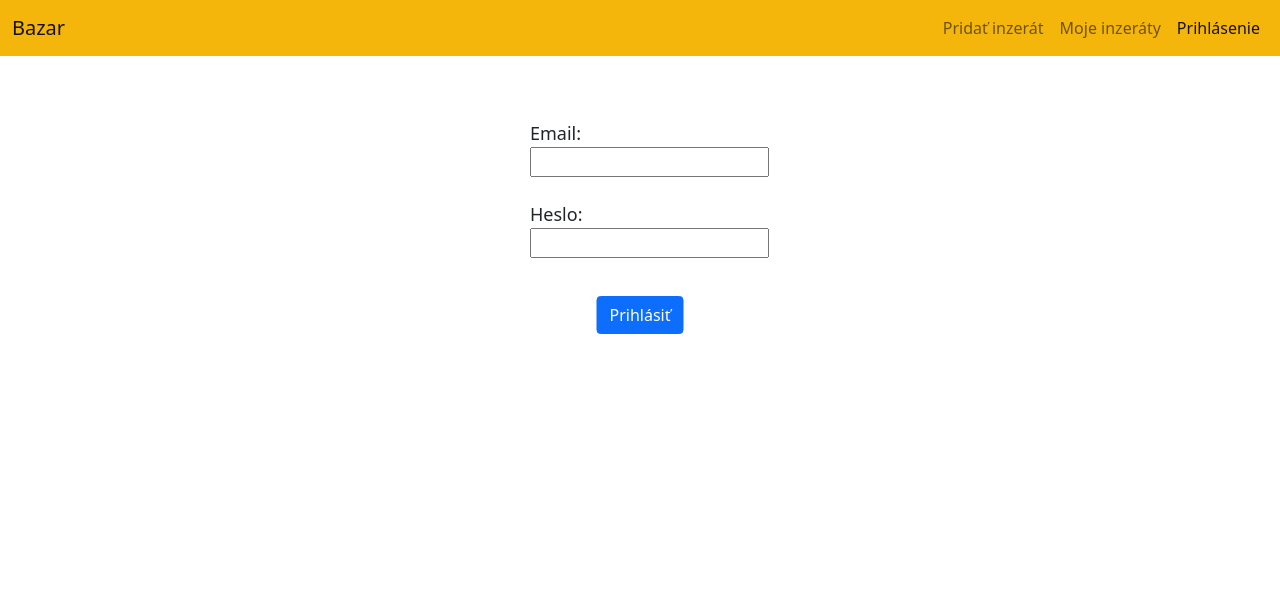
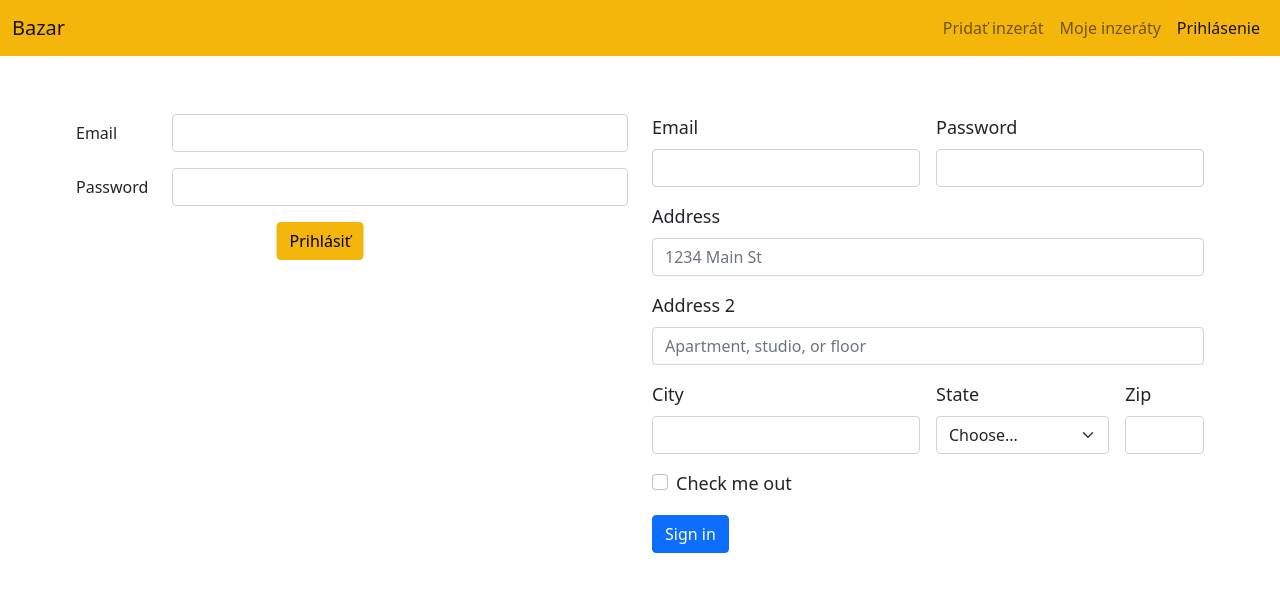
Before and after one commit to RiTo0000/bazar, a PHP site: page /login.php in a window 1280 px wide. Shown: the top 609 px of the page. Run offline with PHP 8.4, Linux system fonts and the light colour scheme.

Commit message:
login logout deleteUser zacata registracia

```diff
--- a/www/DBStorage.php
+++ b/www/DBStorage.php
@@ -35,19 +35,32 @@ class DBStorage
 
     }
 
-    public function updateUserInfo($email, $password, $name, $surname) {
-        $sql = "SELECT * FROM users where email = '".$email."' AND password = '".$password."'";
+    public function updateUserInfo($origEmail, $email, $password, $name, $surname) {
+        $sql = "UPDATE users SET email = '".$email."', password = '".$password."', meno = '".$name."', priezvisko = '".$surname."' where email = '".$origEmail."'";
+
+        $res = $this->conn->prepare($sql);
+        $res->execute();
+        $_SESSION["name"] = $email;
+    }
+
+    public function readFromTable($email, $columName) {
+        $sql = "SELECT * FROM users where email = '".$email."'";
 
         $res = $this->conn->query($sql);
         $res->fetchAll();
         $res->execute();
 
-        foreach($res as $row) {
-            return true;
+        foreach ($res as $user) {
+            return $user[$columName];
         }
 
-        return false;
+    }
 
+    public function deleteUser($email) {
+        $sql = "DELETE FROM users where email = '".$email."'";
+
+        $res = $this->conn->prepare($sql);
+        $res->execute();
     }
 }
 ?>
--- a/www/css/style.css
+++ b/www/css/style.css
@@ -9,7 +9,6 @@
 /* prihlasovanie*/
 #loginForm {
     margin: 5% auto;
-    width: 220px;
 }
 
 label {
@@ -19,8 +18,18 @@ label {
 #btnLogin {
     margin: auto;
     position: absolute;
-    left: 50%;
-    transform: translate(-50%, 100%);
+    left: 25%;
+    transform: translate(-50%, 0);
+
+    color: black;
+    background-color: #F5B60C;
+    border-color: #F5B60C;
+}
+
+#btnLogin:hover {
+    color: black;
+    background-color: #F5B60C;
+    border-color: #F5B60C;
 }
 
 /*grid*/
@@ -48,4 +57,59 @@ i {
     margin-left: 50%;
     margin-top: 10px;
     transform: translate(-50%,0%);
+
+    color: black;
+    background-color: #F5B60C;
+    border-color: #F5B60C;
 }
+
+#btnUpdateInfo:hover {
+
+    color: black;
+    background-color: #F5B60C;
+    border-color: #F5B60C;
+}
+
+#btnLogout {
+    margin: 10px;
+    margin-left: 95%;
+
+    color: black;
+    background-color: #F5B60C;
+    border-color: #F5B60C;
+}
+
+#btnLogout:hover {
+    color: black;
+    background-color: #F5B60C;
+    border-color: #F5B60C;
+}
+
+#btnDeleteUser {
+    margin-left: 50%;
+    margin-top: 10px;
+    transform: translate(-50%,0%);
+
+    color: black;
+    background-color: red;
+    border-color: red;
+}
+
+#btnDeleteUser:hover {
+
+    color: black;
+    background-color: red;
+    border-color: red;
+}
+
+#loginAndRegistration {
+    width: 90%;
+    margin: auto;
+}
+#registrationForm {
+    margin: 5% auto;
+}
+
+#login, #password {
+    max-width: 500px;
+}
--- a/www/login.php
+++ b/www/login.php
@@ -11,10 +11,24 @@ if(isset($_POST["login"])) {
     if ($storage->findUser($_POST["login"], $_POST["password"])) {
         Auth::login($_POST["login"]);
     }
+    else {
+        echo "neuspesne prihlasenie";
+    }
 }
 
 if(isset($_POST["logout"])) {
     Auth::logout();
+}
+
+if (isset($_POST["updateUserInfo"])) {
+    $storage->updateUserInfo($_SESSION["name"], $_POST["email"], $_POST["password"], $_POST["meno"], $_POST["priezvisko"]);
+}
+
+if (isset($_POST["deleteUser"])) {
+    if (isset($_SESSION["name"])) {
+        $storage->deleteUser($_SESSION["name"]);
+        Auth::logout();
+    }
 }
 
 ?>
@@ -57,53 +71,112 @@ if(isset($_POST["logout"])) {
         </div>
     </div>
 </nav>
-<!--<ul>-->
-<!--    <li><a id="mainPage" href="index.html">Hlavná stránka</a></li>-->
-<!--    <li><a href="login.php">Prihlásenie</a></li>-->
-<!--    <li><a href="addNew.html">Pridať inzerát</a></li>-->
-<!--    <li><a href="myListings.html">Moje inzeráty</a></li>-->
-<!--</ul>-->
-<div id="loginForm">
-    <!--/?c=auth&a=login-->
-    <form method="post" action="#">
-        <?php if (!Auth::isLogged()) {?>
-        <div><label for="login">Email:</label>
-        <input type="email" id="login" name="login"></div><br>
-        <div><label for="password">Heslo:</label>
-        <input type="password" id="password" name="password"></div>
-        <input id="btnLogin" type="submit" class="btn btn-primary" value="Prihlásiť">
-        <?php } else {?>
-        <input type="submit" name="logout" class="btn btn-primary" value="Odhlásiť">
-        <?php  }?>
-    </form>
+
+<?php if (!Auth::isLogged()) {?>
+<div id="loginAndRegistration" class="row row-cols-1 row-cols-sm-1 row-cols-md-2">
+    <div id="loginForm" class="col">
+        <div>
+            <form method="post" action="#">
+                <div class="row mb-3">
+                    <label for="login" class="col-sm-2 col-form-label">Email</label>
+                    <div class="col-sm-10">
+                        <input type="email" class="form-control" id="login" name="login">
+                    </div>
+                </div>
+                <div class="row mb-3">
+                    <label for="password" class="col-sm-2 col-form-label">Password</label>
+                    <div class="col-sm-10">
+                        <input type="password" class="form-control" id="password" name="password">
+                    </div>
+                </div>
+                <button id="btnLogin" type="submit" class="btn btn-primary">Prihlásiť</button>
+            </form>
+        </div>
+    </div>
+    <div id="registrationForm" class="col">
+        <div>
+            <form class="row g-3">
+                <div class="col-md-6">
+                    <label for="inputEmail4" class="form-label">Email</label>
+                    <input type="email" class="form-control" id="inputEmail4">
+                </div>
+                <div class="col-md-6">
+                    <label for="inputPassword4" class="form-label">Password</label>
+                    <input type="password" class="form-control" id="inputPassword4">
+                </div>
+                <div class="col-12">
+                    <label for="inputAddress" class="form-label">Address</label>
+                    <input type="text" class="form-control" id="inputAddress" placeholder="1234 Main St">
+                </div>
+                <div class="col-12">
+                    <label for="inputAddress2" class="form-label">Address 2</label>
+                    <input type="text" class="form-control" id="inputAddress2" placeholder="Apartment, studio, or floor">
+                </div>
+                <div class="col-md-6">
+                    <label for="inputCity" class="form-label">City</label>
+                    <input type="text" class="form-control" id="inputCity">
+                </div>
+                <div class="col-md-4">
+                    <label for="inputState" class="form-label">State</label>
+                    <select id="inputState" class="form-select">
+                        <option selected>Choose...</option>
+                        <option>...</option>
+                    </select>
+                </div>
+                <div class="col-md-2">
+                    <label for="inputZip" class="form-label">Zip</label>
+                    <input type="text" class="form-control" id="inputZip">
+                </div>
+                <div class="col-12">
+                    <div class="form-check">
+                        <input class="form-check-input" type="checkbox" id="gridCheck">
+                        <label class="form-check-label" for="gridCheck">
+                            Check me out
+                        </label>
+                    </div>
+                </div>
+                <div class="col-12">
+                    <button type="submit" class="btn btn-primary">Sign in</button>
+                </div>
+            </form>
+        </div>
+    </div>
 </div>
+<?php } else {?>
+<form method="post" action="#">
+    <input id="btnLogout" type="submit" name="logout" class="btn btn-primary" value="Odhlásiť">
+</form>
+<?php  }?>
 <?php if (Auth::isLogged()) {?>
-<form id="updateInfoForm">
+<form method="post" action="#" id="updateInfoForm">
     <div class="row mb-3">
         <label for="inputName" class="col-sm-2 col-form-label">Meno</label>
         <div class="col-sm-10">
-            <input type="text" class="form-control" id="inputName">
+            <input type="text" class="form-control" id="inputName" name="meno" value="<?php echo $storage->readFromTable($_SESSION["name"], "meno")?>">
         </div>
     </div>
     <div class="row mb-3">
         <label for="inputSurname" class="col-sm-2 col-form-label">Priezvisko</label>
         <div class="col-sm-10">
-            <input type="text" class="form-control" id="inputSurname">
+            <input type="text" class="form-control" id="inputSurname" name="priezvisko" value="<?php echo $storage->readFromTable($_SESSION["name"], "priezvisko")?>">
         </div>
     </div>
     <div class="row mb-3">
         <label for="inputEmail3" class="col-sm-2 col-form-label">Email</label>
         <div class="col-sm-10">
-            <input type="email" class="form-control" id="inputEmail3">
+            <input type="email" class="form-control" id="inputEmail3" name="email" value="<?php echo $storage->readFromTable($_SESSION["name"], "email")?>">
         </div>
     </div>
     <div class="row mb-3">
         <label for="inputPassword3" class="col-sm-2 col-form-label">Password</label>
         <div class="col-sm-10">
-            <input type="password" class="form-control" id="inputPassword3">
+            <input type="password" class="form-control" id="inputPassword3" name="password" value="<?php echo $storage->readFromTable($_SESSION["name"], "password")?>">
         </div>
     </div>
-    <button type="submit" id="btnUpdateInfo" class="btn btn-primary">Aktualizovat</button>
+    <button type="submit" id="btnUpdateInfo" class="btn btn-primary" name="updateUserInfo">Aktualizovat</button>
+</form>
+<form method="post" action="/login.php">
+    <button type="submit" id="btnDeleteUser" class="btn btn-primary" name="deleteUser">Odstranit uzivatela</button>
 </form>
 <?php }?>
 
```
